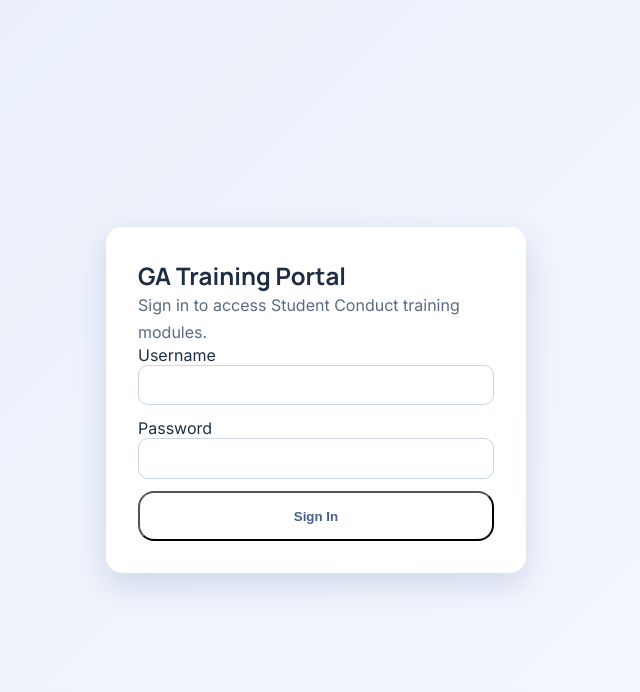
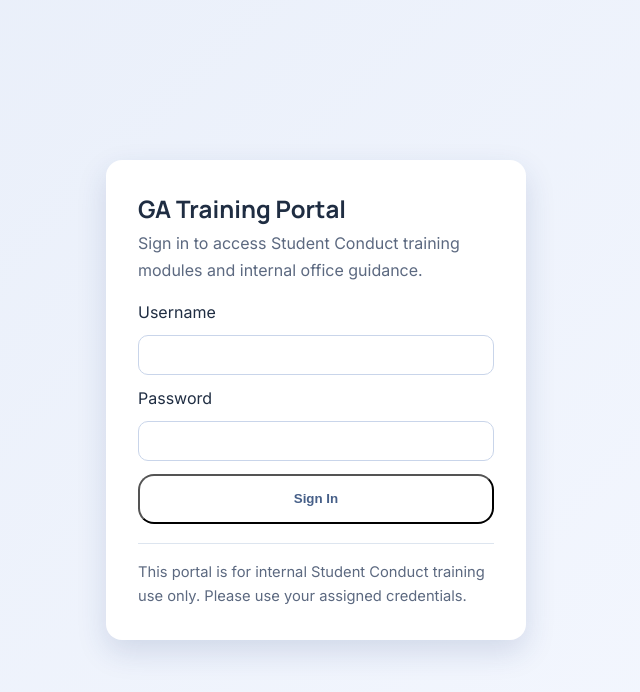
Before and after one commit to Rugvedpednekar/student-conduct-training, a FastAPI app: page /login in a window 1280 px wide. Shown: the top 692 px of the page, without its empty margins (324-964 px from the left). Run offline with FastAPI, Linux system fonts and the light colour scheme; some libraries are stand-ins or nearby versions.

Commit message:
Enhance login page layout and content
Updated the login page to improve user experience and added additional guidance text.

```diff
--- a/app/templates/login.html
+++ b/app/templates/login.html
@@ -4,23 +4,58 @@
   <meta charset="UTF-8" />
   <meta name="viewport" content="width=device-width, initial-scale=1.0" />
   <title>Login | GA Training Portal</title>
+
   <link rel="preconnect" href="https://fonts.googleapis.com" />
   <link rel="preconnect" href="https://fonts.gstatic.com" crossorigin />
-  <link href="https://fonts.googleapis.com/css2?family=Inter:wght@400;500;600;700&family=Manrope:wght@600;700;800&display=swap" rel="stylesheet" />
+  <link
+    href="https://fonts.googleapis.com/css2?family=Inter:wght@400;500;600;700&family=Manrope:wght@600;700;800&display=swap"
+    rel="stylesheet"
+  />
+
   <link rel="stylesheet" href="/static/css/styles.css" />
   <link rel="stylesheet" href="/static/css/portal.css" />
 </head>
 <body class="login-body">
   <section class="login-card">
-    <h1>GA Training Portal</h1>
-    <p>Sign in to access Student Conduct training modules.</p>
-    {% if error %}<p class="error">{{ error }}</p>{% endif %}
+    <div style="margin-bottom: 1.2rem;">
+      <h1 style="margin-bottom:.35rem;">GA Training Portal</h1>
+      <p>Sign in to access Student Conduct training modules and internal office guidance.</p>
+    </div>
+
+    {% if error %}
+      <p class="error" style="margin-bottom:1rem;">{{ error }}</p>
+    {% endif %}
+
     <form method="post" action="/login" class="login-form">
       <input type="hidden" name="csrf_token" value="{{ csrf_token }}" />
-      <label>Username<input name="username" maxlength="60" required /></label>
-      <label>Password<input type="password" name="password" minlength="7" required /></label>
+
+      <label for="username">Username</label>
+      <input
+        id="username"
+        name="username"
+        maxlength="60"
+        autocomplete="username"
+        required
+      />
+
+      <label for="password">Password</label>
+      <input
+        id="password"
+        type="password"
+        name="password"
+        minlength="7"
+        autocomplete="current-password"
+        required
+      />
+
       <button type="submit" class="btn-light">Sign In</button>
     </form>
+
+    <div style="margin-top:1.2rem; padding-top:1rem; border-top:1px solid #dde5ef;">
+      <p style="font-size:.92rem;">
+        This portal is for internal Student Conduct training use only. Please use your assigned credentials.
+      </p>
+    </div>
   </section>
 </body>
 </html>
```
